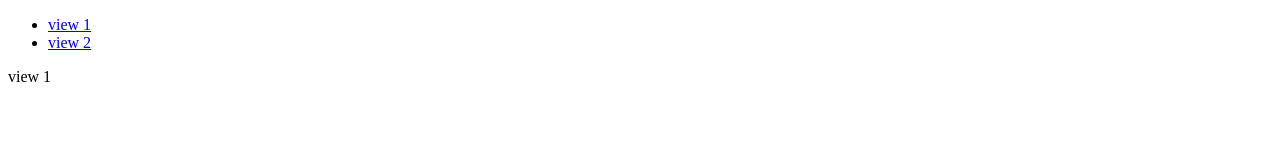
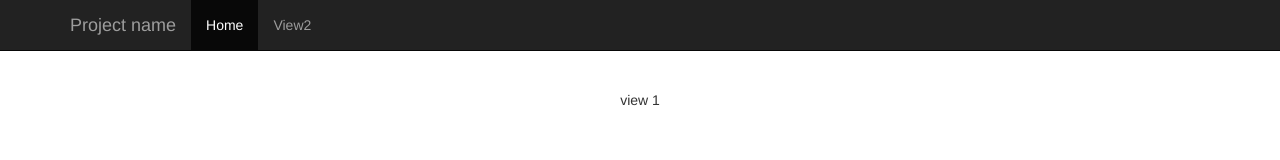
Before and after one commit to davidbaiguini/trademePOC, a website: page app/index.html in a window 1280 px wide. Drawn offline with nearby package versions, Linux system fonts and the light colour scheme; some packages are replaced by stand-ins of ours.

Commit message:
Add Bootstrap to the index

```diff
--- a/app/index.html
+++ b/app/index.html
@@ -1,20 +1,81 @@
-<!doctype html>
-<html ng-app="trademeApp">
+<!DOCTYPE html>
+<html lang="en" ng-app="trademeApp">
 
 <head>
+    <meta charset="utf-8">
+    <meta http-equiv="X-UA-Compatible" content="IE=edge">
+    <meta name="viewport" content="width=device-width, initial-scale=1">
+    <meta name="description" content="">
+    <meta name="author" content="">
+    <link rel="icon" href="../../favicon.ico">
+
+    <title>Starter Template for Bootstrap</title>
+
+    <!-- Bootstrap core CSS -->
+    <link href="bower_components/bootstrap/dist/css/bootstrap.min.css" rel="stylesheet">
+
+    <!-- Custom styles for this template -->
+    <link href="styles/styles.css" rel="stylesheet">
+
+    <!-- Just for debugging purposes. Don't actually copy these 2 lines! -->
+    <!--[if lt IE 9]><script src="../../assets/js/ie8-responsive-file-warning.js"></script><![endif]-->
+    <!--    <script src="../../assets/js/ie-emulation-modes-warning.js"></script>-->
+
+    <!-- HTML5 shim and Respond.js for IE8 support of HTML5 elements and media queries -->
+    <!--[if lt IE 9]>
+      <script src="https://oss.maxcdn.com/html5shiv/3.7.2/html5shiv.min.js"></script>
+      <script src="https://oss.maxcdn.com/respond/1.4.2/respond.min.js"></script>
+    <![endif]-->
+</head>
+
+<body>
+
+    <nav class="navbar navbar-inverse navbar-fixed-top" role="navigation">
+        <div class="container">
+            <div class="navbar-header">
+                <button type="button" class="navbar-toggle collapsed" data-toggle="collapse" data-target="#navbar" aria-expanded="false" aria-controls="navbar">
+                    <span class="sr-only">Toggle navigation</span>
+                    <span class="icon-bar"></span>
+                    <span class="icon-bar"></span>
+                    <span class="icon-bar"></span>
+                </button>
+                <a class="navbar-brand" href="#">Project name</a>
+            </div>
+            <div id="navbar" class="collapse navbar-collapse">
+                <ul class="nav navbar-nav">
+                    <li class="active"><a href="#">Home</a>
+                    </li>
+                    <li><a href="#/view2">View2</a>
+                    </li>
+                </ul>
+            </div>
+            <!--/.nav-collapse -->
+        </div>
+    </nav>
+
+    <div class="container">
+
+        <div class="starter-template" ng-view>
+            <h1>Trademe POC</h1>
+
+        </div>
+
+    </div>
+    <!-- /.container -->
+
+
+    <!-- Bootstrap core JavaScript
+    ================================================== -->
+    <!-- Placed at the end of the document so the pages load faster -->
+    <script src="https://ajax.googleapis.com/ajax/libs/jquery/1.11.1/jquery.min.js"></script>
+    <script src="bower_components/bootstrap/dist/js/bootstrap.min.js"></script>
     <script src="bower_components/angular/angular.js"></script>
     <script src="bower_components/angular-route/angular-route.js"></script>
     <script src="scripts/app.js"></script>
     <script src="scripts/view1.js"></script>
     <script src="scripts/view2.js"></script>
-</head>
-
-<body>
-    <ul>
-        <li><a href="#/view1">view 1</a></li>
-        <li><a href="#/view2">view 2</a></li>
-    </ul>
-    <div ng-view></div>
+    <!-- IE10 viewport hack for Surface/desktop Windows 8 bug -->
+    <!--    <script src="../../assets/js/ie10-viewport-bug-workaround.js"></script>-->
 </body>
 
 </html>
--- /dev/null
+++ b/app/styles/styles.css
@@ -0,0 +1,7 @@
+body {
+  padding-top: 50px;
+}
+.starter-template {
+  padding: 40px 15px;
+  text-align: center;
+}
```
